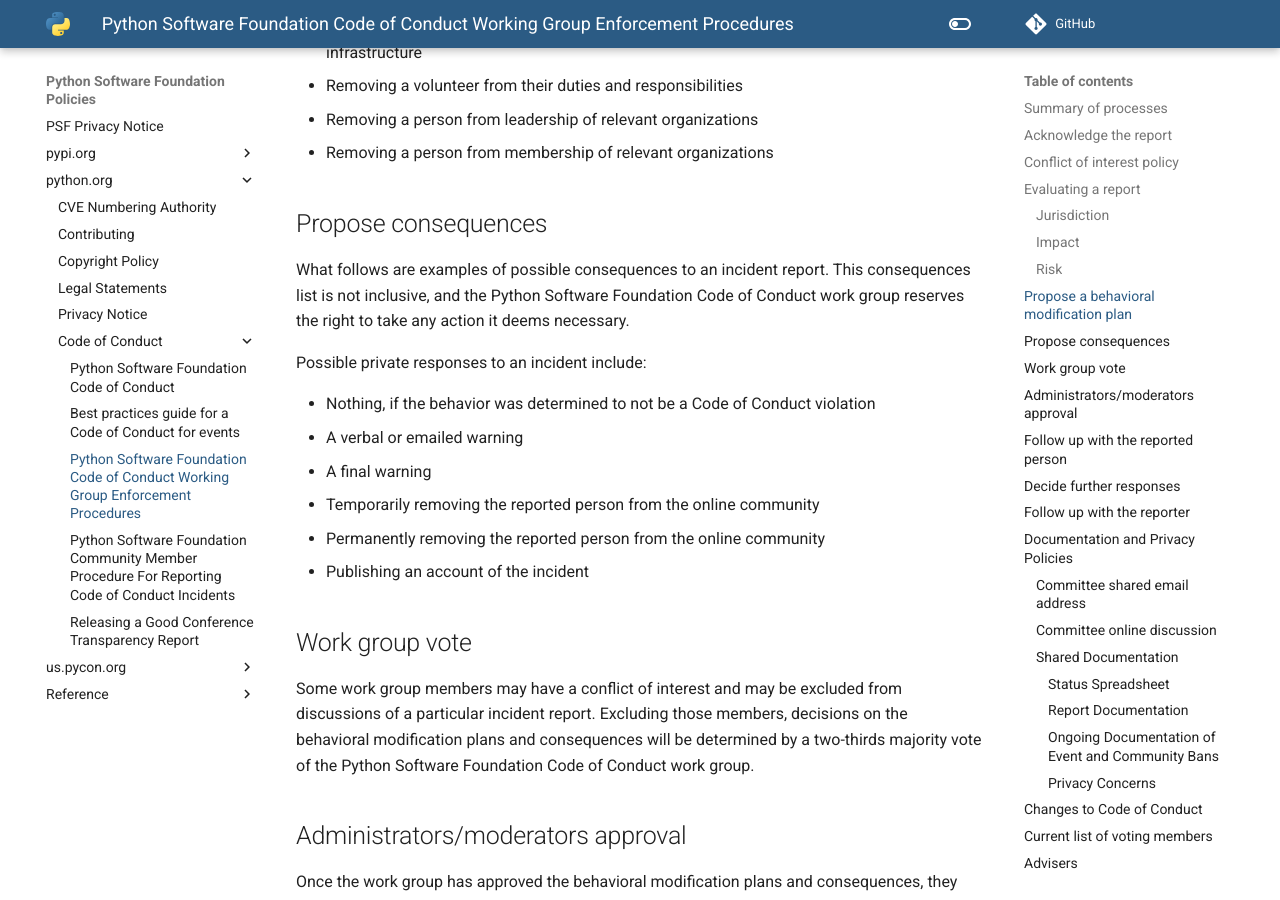
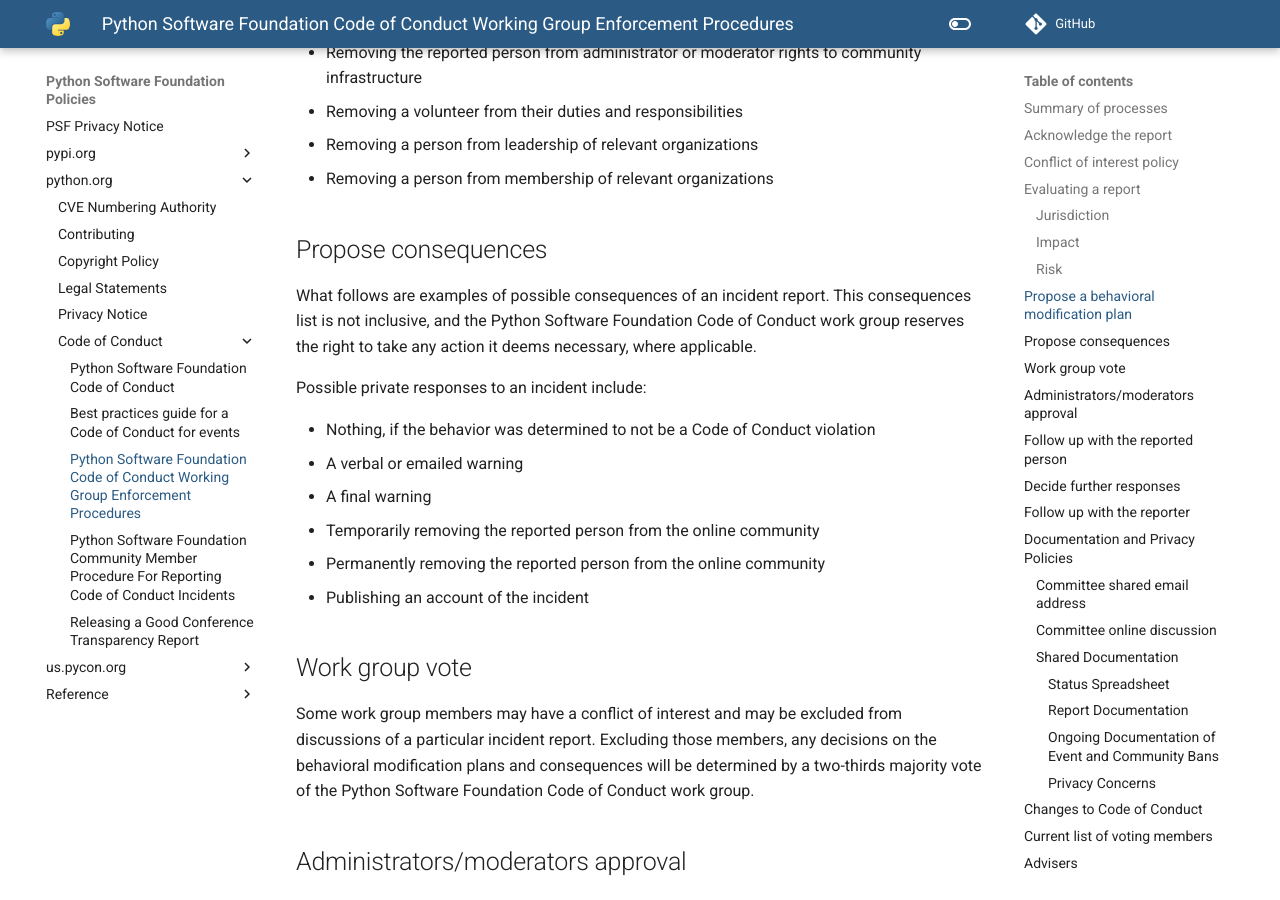
Before and after one commit to psf/policies, an MkDocs documentation site: the page built from docs/python.org/code-of-conduct/Enforcement-Procedures.md, in a window 1280 px wide and 900 px high, scrolled down 2901 px. Built offline with MkDocs 1.6.1 and Material for MkDocs 9.7.7, drawn with Linux system fonts in a browser that asks for light colours; comment, search, counter and statistics services are not loaded; some of the changed text lies outside the part shown.

Commit message:
Update wording regarding behavioural modification plans

```diff
--- a/docs/python.org/code-of-conduct/Enforcement-Procedures.md
+++ b/docs/python.org/code-of-conduct/Enforcement-Procedures.md
@@ -10,9 +10,9 @@
  1. Evaluate conflicts of interest.
  2. Call a meeting of work group members without a conflict of interest.
  3. Evaluate the reported incident.
- 4. Propose a behavioral modification plan.
- 5. Propose consequences for the reported behavior.
- 6. Vote on behavioral modification plan and consequences for the reported person.
+ 4. If warranted, propose a behavioral modification plan.
+ 5. If warranted, propose consequences for the reported behavior.
+ 6. Vote on any behavioral modification plan and consequences for the reported person.
  7. Contact online community administrators/moderators to approve the behavioral modification plan and consequences.
  8. Follow up with the reported person.
  9. Decide further responses.
@@ -61,7 +61,7 @@
 
 ## Propose a behavioral modification plan
 
-The work group will determine a concrete behavioral modification plan that ensures the inappropriate behavior is not repeated.  The work group will also discuss what actions may need to be taken if the reported person does not agree to the behavioral modification plan.
+Where applicable, the work group will determine a concrete behavioral modification plan that ensures the inappropriate behavior is not repeated.  The work group will also discuss what actions may need to be taken if the reported person does not agree to the behavioral modification plan.
 
 What follows are examples of possible behavioral modification plans for incidents that occur in online spaces under the scope of this Code of Conduct. This behavioral modification list is not inclusive, and the Python Software Foundation Code of Conduct work group reserves the right to take any action it deems necessary.
 
@@ -76,7 +76,7 @@
 
 ## Propose consequences
 
-What follows are examples of possible consequences to an incident report. This consequences list is not inclusive, and the Python Software Foundation Code of Conduct work group reserves the right to take any action it deems necessary.
+What follows are examples of possible consequences of an incident report. This consequences list is not inclusive, and the Python Software Foundation Code of Conduct work group reserves the right to take any action it deems necessary, where applicable.
 
 Possible private responses to an incident include:
 
@@ -89,7 +89,7 @@
 
 ## Work group vote
 
-Some work group members may have a conflict of interest and may be excluded from discussions of a particular incident report. Excluding those members, decisions on the behavioral modification plans and consequences will be determined by a two-thirds majority vote of the Python Software Foundation Code of Conduct work group.
+Some work group members may have a conflict of interest and may be excluded from discussions of a particular incident report. Excluding those members, any decisions on the behavioral modification plans and consequences will be determined by a two-thirds majority vote of the Python Software Foundation Code of Conduct work group.
 
 ## Administrators/moderators approval
 
```
